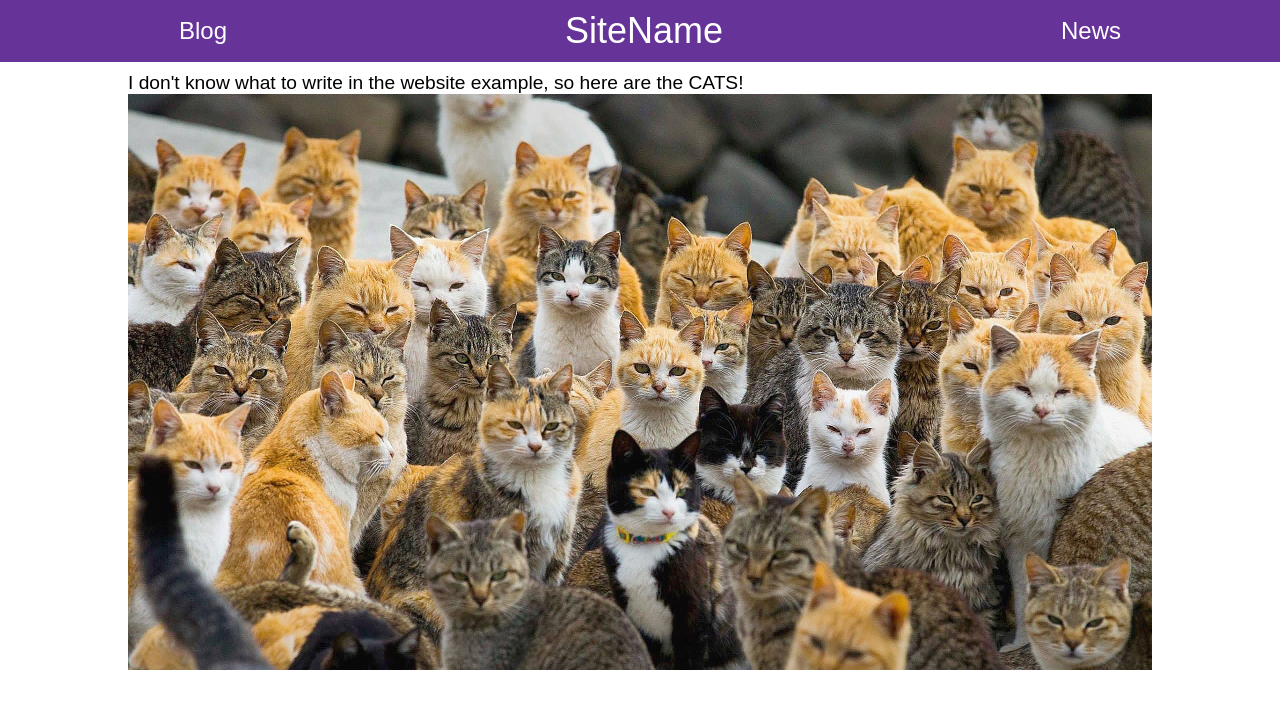
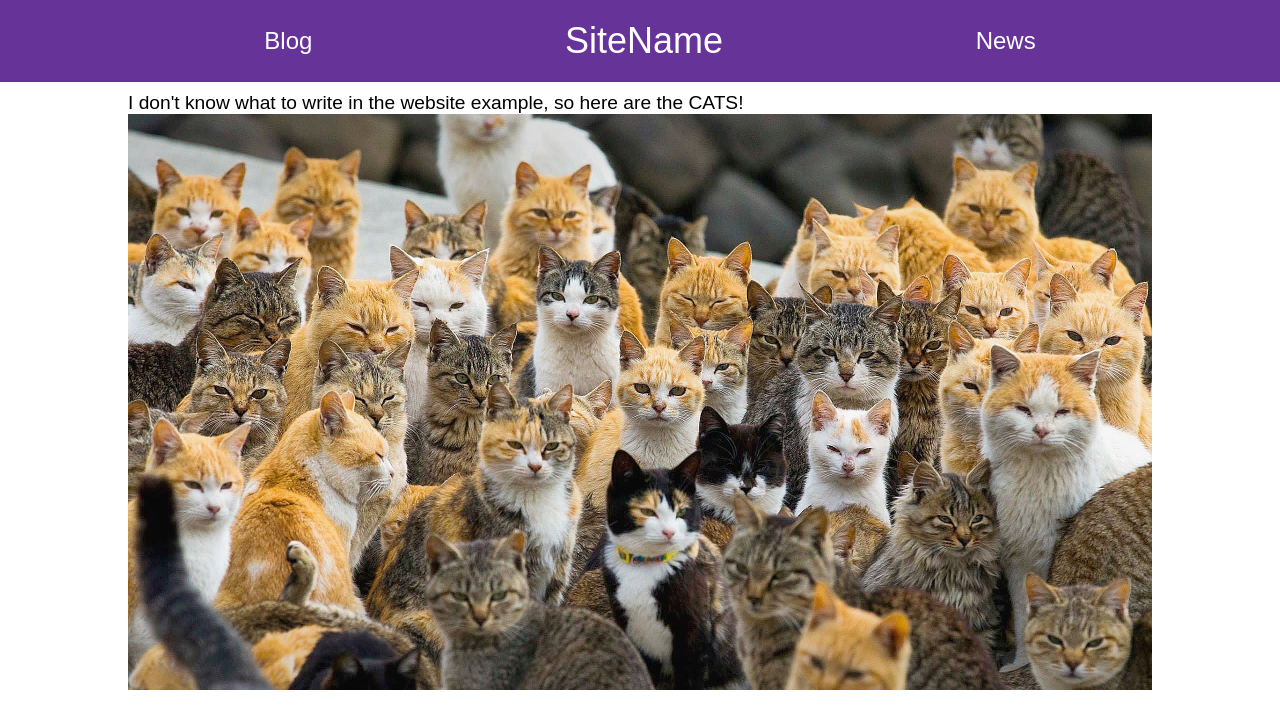
Before and after one commit to Tecnika/test-site, a Gatsby site: page / in a window 1280 px wide. Built offline with nearby package versions, Linux system fonts and the light colour scheme; Gatsby itself is replaced by a stand-in of ours.

Commit message:
upd header

```diff
--- a/src/component/header.js
+++ b/src/component/header.js
@@ -5,9 +5,11 @@ import '../css/css.css'
 export default function Header({ children, n_class, childClass }) {
     return (
             <div className="header">
+                <div className="content header">
                 <Link to='/blog/'>Blog</Link>
                 <Link to="/" className="title">SiteName</Link>
                 <Link to="/news/">News</Link>
+                </div>
             </div>
     )
 }
```
